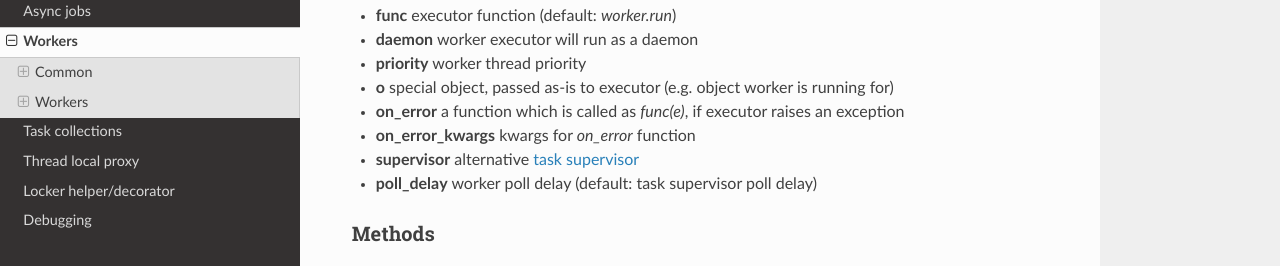
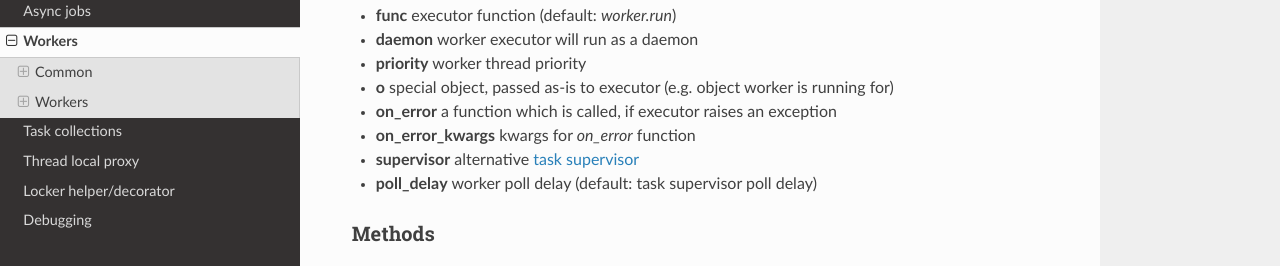
Before and after one commit to alttch/atasker, a Sphinx documentation site: the page built from doc/workers.rst, in a window 1280 px wide and 900 px high, scrolled down 646 px, cut to the strip 156-422 px from the top of the window. Built offline with Sphinx 7.4.7 and the Read the Docs theme 2.0.0, drawn with Linux system fonts in a browser that asks for light colours.

Commit message:
removed "e" arg from on_error funcs

```diff
--- a/doc/collections.rst
+++ b/doc/collections.rst
@@ -19,8 +19,9 @@ Simple collection of functions.
 
     from atasker import FunctionCollection, TASK_LOW, TASK_HIGH
 
-    def error(e, **kwargs):
-        print(e)
+    def error(**kwargs):
+       import traceback
+       traceback.print_exc()
 
     startup = FunctionCollection(on_error=error)
 
--- a/doc/workers.rst
+++ b/doc/workers.rst
@@ -25,8 +25,7 @@ All workers support the following initial parameters:
 * **o** special object, passed as-is to executor (e.g. object worker is running
   for)
 
-* **on_error** a function which is called as *func(e)*, if executor raises an
-  exception
+* **on_error** a function which is called, if executor raises an exception
 
 * **on_error_kwargs** kwargs for *on_error* function
 
```
Also changed, not shown: 2 other files.
